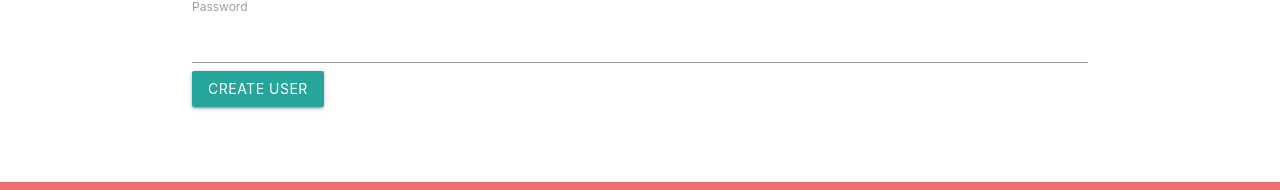
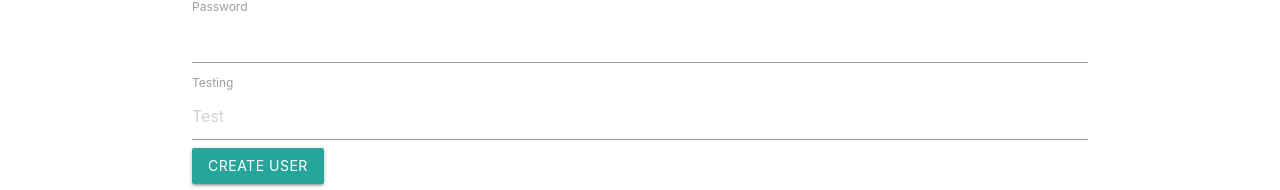
Before and after one commit to jaRue1/garden-app, a React (Create React App) app: page /users in a window 1280 px wide. Shown: the part 609-799 px from the top of the page. Built offline with nearby package versions, Linux system fonts and the light colour scheme; no server answers.

Commit message:
added placeholder

```diff
--- a/src/scenes/Users.js
+++ b/src/scenes/Users.js
@@ -41,6 +41,8 @@ function Users() {
   <input onChange = {(e) => setNewUser({ ...newUser, email: e.target.value})} />
   <label>Password</label>
   <input onChange = {(e) => setNewUser({ ...newUser, password: e.target.value})} />
+  <label>Testing</label>
+  <input placeholder="Test" />
   <Button onClick = {() => createUser()}>Create User</Button>
   </div>
   )
```
